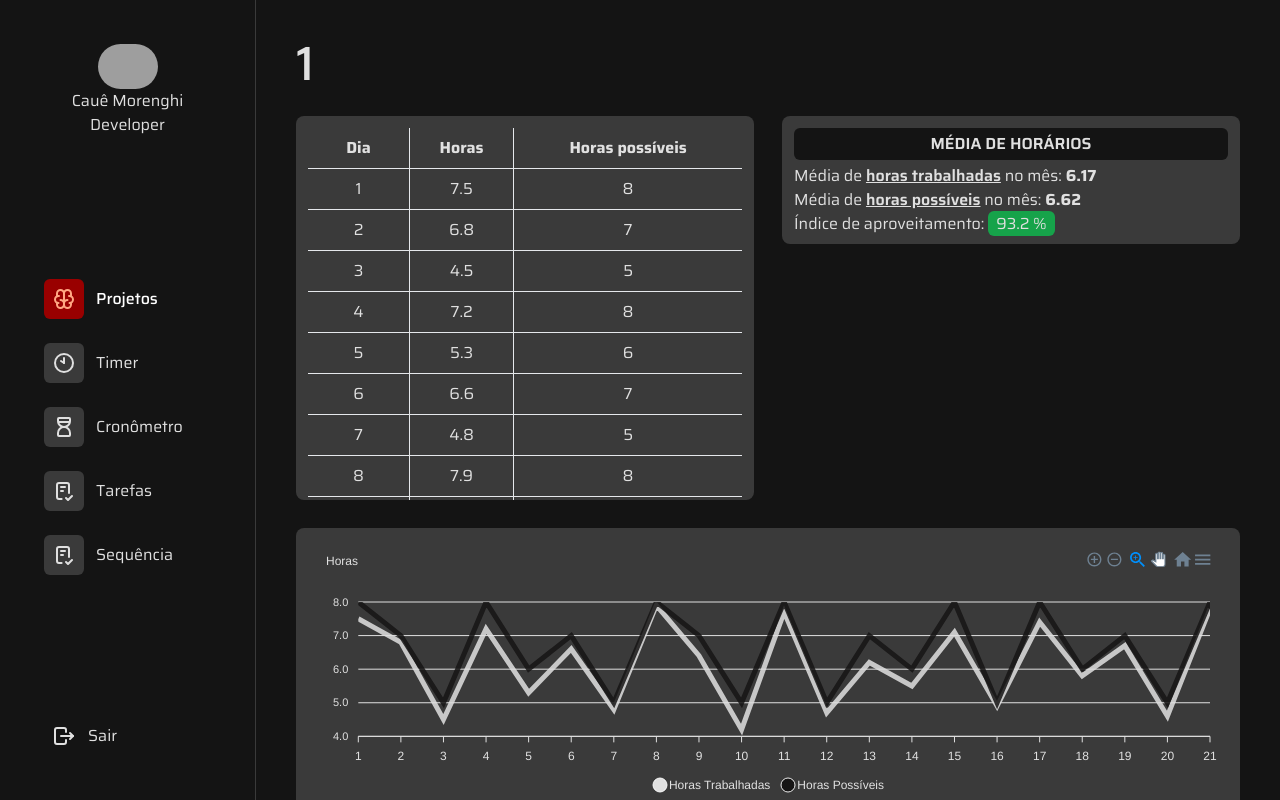
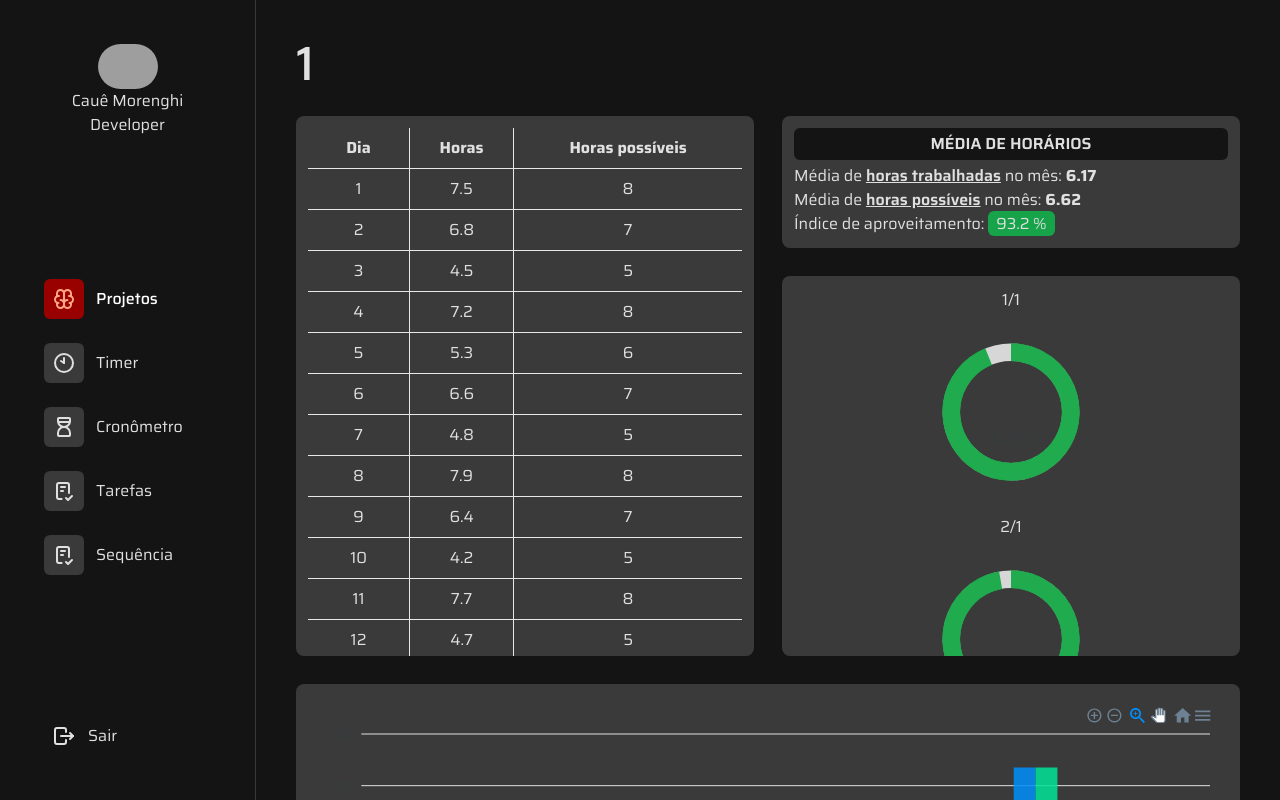
Before and after one commit to cauemorenghi14/pomodoro, a Next.js app: page /sequencia/1 in a window 1280 px wide. Built offline with nearby package versions, Linux system fonts and the light colour scheme; grey boxes are pictures that could not be loaded.

Commit message:
feat: Adicionar gráfico de percentagem
Implementa gráfico de porcenrtagem e componentes

```diff
--- a/src/components/Sequencia/Mes/Dashboard/Card.tsx
+++ b/src/components/Sequencia/Mes/Dashboard/Card.tsx
@@ -1,3 +1,4 @@
+import GraficoComparacao from "./Graficos/GraficoComparacao";
 import ApexChart from "./OutroGrafico";
 
 interface CardPorcentagem {
@@ -9,7 +10,7 @@ const CardPorcentagem = (props: CardPorcentagem) => {
 
   return (
     <div className="w-full bg-cinzaSecundario rounded-lg p-5">
-      <ApexChart horas={props.horas} possiveis={props.possiveis}/>
+     <GraficoComparacao horas={props.horas}/>
     </div>
   );
 };
--- /dev/null
+++ b/src/components/Sequencia/Mes/Dashboard/Graficos/GraficoComparacao.tsx
@@ -0,0 +1,181 @@
+import React, { Component } from "react";
+import dynamic from "next/dynamic";
+
+interface ApexChartProps {
+    horas: number[]
+}
+
+const ApexChart3 = dynamic(() => import("react-apexcharts"), { ssr: false });
+
+const options = {}
+
+interface ApexChartState {
+  series: {
+    name: string;
+    data: number[];
+  }[];
+  options: {
+    annotations: {
+      points: {
+        x: string;
+        seriesIndex: number;
+        label: {
+          borderColor: string;
+          offsetY: number;
+          style: {
+            color: string;
+            background: string;
+          };
+          text: string;
+        };
+      }[];
+    };
+    chart: {
+      height: number;
+      type: string;
+    };
+    plotOptions: {
+      bar: {
+        borderRadius: number;
+        columnWidth: string;
+      };
+    };
+    dataLabels: {
+      enabled: boolean;
+    };
+    stroke: {
+      width: number;
+    };
+    grid: {
+      row: {
+        colors: string[];
+      };
+    };
+    xaxis: {
+      labels: {
+        rotate: number;
+      };
+      categories: string[];
+      tickPlacement: string;
+    };
+    yaxis: {
+      title: {
+        text: string;
+      };
+    };
+    fill: {
+      type: string;
+      gradient: {
+        shade: string;
+        type: string;
+        shadeIntensity: number;
+        gradientToColors: string | undefined;
+        inverseColors: boolean;
+        opacityFrom: number;
+        opacityTo: number;
+        stops: number[];
+      };
+    };
+  };
+}
+
+class GraficoComparacao extends Component<ApexChartProps, ApexChartState> {
+  constructor(props: ApexChartProps) {
+    super(props);
+
+    this.state = {
+      series: [
+        {
+          name: 'Servings',
+          data: [44, 55, 41, 67, 22, 43, 21, 33, 45, 31, 87, 65, 35]
+        },
+        {
+            name: 'Servings',
+            data: [44, 55, 41, 67, 22, 43, 21, 33, 45, 31, 87, 65, 35]
+          }
+      ],
+      options: {
+        annotations: {
+          points: [
+            {
+              x: 'Bananas',
+              seriesIndex: 0,
+              label: {
+                borderColor: '#775DD0',
+                offsetY: 0,
+                style: {
+                  color: '#fff',
+                  background: '#775DD0',
+                },
+                text: 'Bananas are good',
+              }
+            }
+          ]
+        },
+        chart: {
+          height: 350,
+          type: 'bar',
+        },
+        plotOptions: {
+          bar: {
+            borderRadius: 10,
+            columnWidth: '50%',
+          }
+        },
+        dataLabels: {
+          enabled: false
+        },
+        stroke: {
+          width: 2
+        },
+        grid: {
+          row: {
+            colors: ['#fff', '#f2f2f2']
+          }
+        },
+        xaxis: {
+          labels: {
+            rotate: -45
+          },
+          categories: ['Apples', 'Oranges', 'Strawberries', 'Pineapples', 'Mangoes', 'Bananas',
+            'Blackberries', 'Pears', 'Watermelons', 'Cherries', 'Pomegranates', 'Tangerines', 'Papayas'
+          ],
+          tickPlacement: 'on'
+        },
+        yaxis: {
+          title: {
+            text: 'Servings',
+          },
+        },
+        fill: {
+          type: 'gradient',
+          gradient: {
+            shade: 'light',
+            type: "horizontal",
+            shadeIntensity: 0.25,
+            gradientToColors: undefined,
+            inverseColors: true,
+            opacityFrom: 0.85,
+            opacityTo: 0.85,
+            stops: [50, 0, 100]
+          },
+        }
+      },
+    };
+  }
+
+  render() {
+    return (
+      <div id="chart">
+        <ApexChart3
+          options={options}
+          series={this.state.series}
+          type="bar"
+          height={350}
+        />
+      </div>
+    );
+  }
+}
+
+export default GraficoComparacao;
--- /dev/null
+++ b/src/components/Sequencia/Mes/Dashboard/Graficos/GraficoMediaDiaria.tsx
@@ -0,0 +1,75 @@
+import React, { Component } from "react";
+import dynamic from "next/dynamic";
+
+interface ApexChartProps {
+    dia: number
+    mes: string
+    horas: number[]
+}
+
+const options = {
+    labels: [""],
+    fill: {
+        colors: ["#00A537"]
+    }
+};
+
+const ApexChart2 = dynamic(() => import("react-apexcharts"), { ssr: false });
+
+interface ApexChartState {
+  series: number[];
+  options: {
+    chart: {
+      height: number;
+      type: string;
+    };
+    plotOptions: {
+      radialBar: {
+        hollow: {
+          size: string;
+        };
+      };
+    };
+    labels: string[];
+  };
+}
+
+class ApexChartComponent extends Component<ApexChartProps, ApexChartState> {
+  constructor(props: ApexChartProps) {
+    super(props);
+
+    this.state = {
+      series: [70],
+      options: {
+        chart: {
+          height: 350,
+          type: "radialBar",
+        },
+        plotOptions: {
+          radialBar: {
+            hollow: {
+              size: "70%",
+            },
+          },
+        },
+        labels: ["Cricket"],
+      },
+    };
+  }
+
+  render() {
+    return (
+      <div id="chart" className="text-center">
+        <p>{this.props.dia}/{this.props.mes}</p>
+        <ApexChart2
+          options={options}
+          series={this.props.horas}
+          type="radialBar"
+          height={200}
+        />
+      </div>
+    );
+  }
+}
+
+export default ApexChartComponent;
--- /dev/null
+++ b/src/components/Sequencia/Mes/Dashboard/GraficosMediasDiarias.tsx
@@ -0,0 +1,28 @@
+import UserContext from "@/data/contexts/UserContext";
+import ApexChart2 from "./Graficos/GraficoMediaDiaria";
+import { useContext } from "react";
+
+interface MediasDiariasProps {
+  mes: string;
+}
+
+const MediasDiarias = (props: MediasDiariasProps) => {
+  const { relatorios } = useContext(UserContext);
+
+  return (
+    <div className="w-full bg-cinzaSecundario rounded-lg h-full p-3 overflow-y-auto">
+      {relatorios.map((item: any) => (
+        <ApexChart2
+          key={item.id}
+          dia={item.dia}
+          mes={props.mes}
+          horas={
+            [(item.horas / item.possiveis) * 100]
+        }
+        />
+      ))}
+    </div>
+  );
+};
+
+export default MediasDiarias;
--- a/src/components/Sequencia/Mes/Dashboard/MediaAproveitamento.tsx
+++ b/src/components/Sequencia/Mes/Dashboard/MediaAproveitamento.tsx
@@ -21,7 +21,7 @@ const MediaAproveitamento = (props: MediaAproveitamentoProps) => {
     const indiceFinal = parseFloat(indiceAproveitamento.toFixed(2))
 
     return (
-        <div className="bg-cinzaSecundario w-1/2 h-1/3 rounded-lg p-3 flex flex-col justify-around">
+        <div className="bg-cinzaSecundario w-full h-1/3 rounded-lg p-3 flex flex-col justify-around">
             <h1 className="uppercase font-semibold bg-fundoPrincipal text-center rounded-md py-1 mb-1">Média de horários</h1>
             <p>Média de <strong className="underline font-semibold">horas trabalhadas</strong> no mês: <strong>{mediaHorasTrabalhadasFinal}</strong></p>
             <p>Média de <strong className="underline font-semibold">horas possíveis</strong> no mês: <strong>{mediaHorasPossiveisFinal}</strong></p>
--- a/src/components/Sequencia/Mes/RelatorioHoras.tsx
+++ b/src/components/Sequencia/Mes/RelatorioHoras.tsx
@@ -11,7 +11,7 @@ interface RelatorioHorasProps {
 const RelatorioHoras = (props: RelatorioHorasProps) => {
 
   return (
-    <div className="p-3 bg-cinzaSecundario rounded-lg mr-auto overflow-y-auto h-96 w-1/2">
+    <div className="p-3 bg-cinzaSecundario rounded-lg mr-auto overflow-y-auto h-full w-1/2">
       <table className="w-full">
 
         <thead>
--- a/src/pages/sequencia/[mes].tsx
+++ b/src/pages/sequencia/[mes].tsx
@@ -1,12 +1,10 @@
 import CardPorcentagem from "@/components/Sequencia/Mes/Dashboard/Card";
 import RelatorioHoras from "@/components/Sequencia/Mes/RelatorioHoras";
 import UserContext from "@/data/contexts/UserContext";
-import RelatorioHorasModel from "@/models/RelatorioHorasModel";
 import { useRouter } from "next/router";
 import {useContext} from "react"
-import {IconArrowBackUp} from "@tabler/icons-react"
-import Link from "next/link";
 import MediaAproveitamento from "@/components/Sequencia/Mes/Dashboard/MediaAproveitamento";
+import MediasDiarias from "@/components/Sequencia/Mes/Dashboard/GraficosMediasDiarias";
 
 const PaginaMes = () => {
 
@@ -26,9 +24,12 @@ const PaginaMes = () => {
     return (
         <div className="w-full bg-fundoPrincipal flex gap-7 font-saira flex-col text-textosClaros p-10 h-screen overflow-y-auto">
             <h1 className="text-5xl uppercase font-medium">{mes}</h1>
-            <div className="flex gap-7">
+            <div className="flex gap-7 h-3/4">
                 <RelatorioHoras relatorios={relatorios} novoRelatorio={novoRelatorio}/>
-                <MediaAproveitamento horas={horasTrabalhadas} possiveis={horasPossiveis}/>
+                <div className="w-1/2 flex flex-col gap-7 h-full">
+                    <MediaAproveitamento horas={horasTrabalhadas} possiveis={horasPossiveis}/>
+                    <MediasDiarias mes={mes} />
+                </div>
             </div>
             <div>
                 <CardPorcentagem horas={horasTrabalhadas} possiveis={horasPossiveis}/>
```
